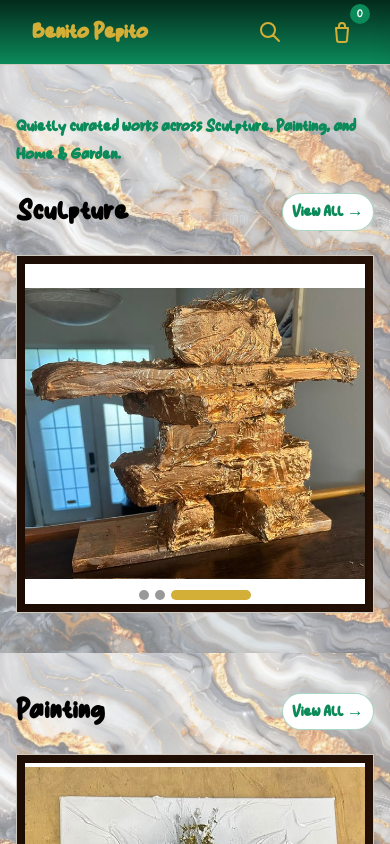
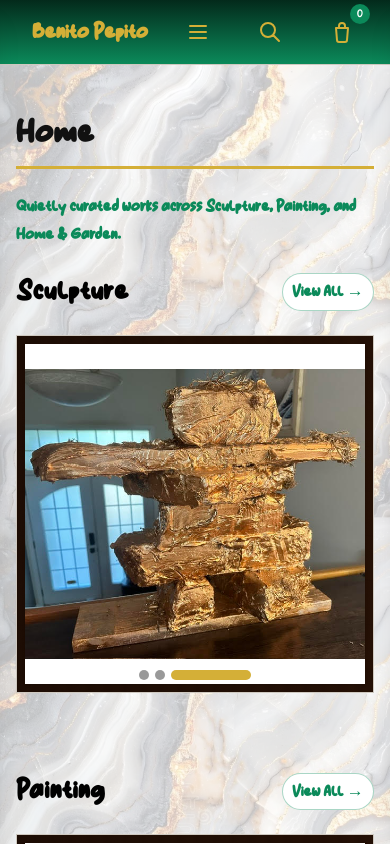
Before and after one commit to proteauj/benito-pepito, a Next.js app in the folder my-app/: page / in a window 390 px wide. Shown: the top 844 px of the page. Built offline with nearby package versions, Linux system fonts and the light colour scheme.

Commit message:
work on bgStyle in mobile and change menu

```diff
--- a/my-app/src/app/contact/page.tsx
+++ b/my-app/src/app/contact/page.tsx
@@ -7,7 +7,9 @@ export default function ContactPage() {
   return (
     <div className="min-h-screen stoneBg text-[var(--foreground)]">
       <div className="max-w-5xl mx-auto px-4 sm:px-6 lg:px-8 py-12">
-        <h1 className="text-4xl font-bold mb-6">{t('contact.title')}</h1>
+        <div className="leafy-divider pb-3 mb-6">
+          <h1 className="text-4xl font-bold">{t('contact.title')}</h1>
+        </div>
         <p className="text-lg text-black/80 leading-relaxed mb-8">
           {t('contact.description')}
         </p>
--- a/my-app/src/app/globals.css
+++ b/my-app/src/app/globals.css
@@ -2,6 +2,27 @@
 .headerGradient {
   /* Vertical gradient: top (darker) -> bottom (leaf) */
   background-image: linear-gradient(180deg, #032a1b 0%, #0b8a5a 100%);
+}
+
+/* Opaque granite background for side drawers */
+.drawerBg {
+  background-color: var(--background);
+  background-image:
+    linear-gradient(0deg, rgba(255,255,255,0.5), rgba(255,255,255,0.5)),
+    url('/stoneBg.jpeg');
+  background-size: cover; /* fill the drawer area */
+  background-repeat: no-repeat; /* no tiling on desktop */
+  background-position: center top;
+}
+@media (max-width: 768px) {
+  .drawerBg {
+    background-image:
+      linear-gradient(0deg, rgba(255,255,255,0.5), rgba(255,255,255,0.5)),
+      url('/stoneBg-rotated.jpg');
+    background-repeat: no-repeat, repeat-y; /* vertical tiling only */
+    background-size: cover, 100% auto; /* span full width, repeat down */
+    background-position: center, center top;
+  }
 }
 @import "tailwindcss";
 
@@ -46,8 +67,9 @@ body {
   background-image:
     linear-gradient(0deg, rgba(255,255,255,0.5), rgba(255,255,255,0.5)),
     url('/stoneBg.jpeg');
-  background-size: cover;
-  background-repeat: no-repeat;
+  /* gradient covers; texture spans full width and only repeats vertically */
+  background-size: cover, 100% auto;
+  background-repeat: no-repeat, repeat-y;
   background-attachment: fixed;
   background-blend-mode: normal; /* keep texture visible */
   color: var(--foreground);
@@ -62,10 +84,12 @@ body {
   background-image:
     linear-gradient(0deg, rgba(255,255,255,0.5), rgba(255,255,255,0.5)),
     url('/stoneBg.jpeg');
-  background-size: cover;
-  background-repeat: no-repeat;
+  /* gradient covers; texture spans full width and only repeats vertically */
+  background-size: cover, 100% auto;
+  background-repeat: no-repeat, repeat-y;
   background-attachment: fixed;
   background-blend-mode: normal;
+  position: relative; /* allow mobile ::before overlay */
 }
 
 /* Mobile tuning: show more of the stone texture and avoid iOS fixed-attachment jank */
@@ -73,10 +97,86 @@ body {
   body,
   .stoneBg {
     /* For layered backgrounds, specify sizes per layer: gradient, image */
-    background-size: cover, contain; /* gradient covers; image uses contain as tile unit */
+    background-size: cover, 100% auto; /* gradient covers; image spans full width */
     background-position: center top, center top; /* align both layers */
     background-repeat: no-repeat, repeat-y; /* tile stone image vertically to fill height */
     background-attachment: scroll, scroll; /* disable fixed on mobile */
+  }
+
+  /* On mobile, disable the body stone image to avoid duplicate/unrotated layer */
+  body {
+    /* Solid base only; overlay will carry gradient + texture */
+    background-image: none;
+    background-color: var(--background);
+    background-attachment: scroll;
+    position: relative; /* enable ::before layering */
+  }
+
+  /* On mobile, render the rotated, repeating stone texture across the whole page */
+  body::before {
+    content: '';
+    position: fixed;
+    inset: 0;
+    /* Single unified background: gradient overlay + repeated texture */
+    background-image:
+      linear-gradient(0deg, rgba(255,255,255,0.5), rgba(255,255,255,0.5)),
+      url('/stoneBg-rotated.jpg');
+    background-position: center, center top;
+    background-repeat: no-repeat, repeat-y; /* overlay doesn't repeat; texture repeats vertically only */
+    background-size: cover, 100% auto; /* overlay covers; texture spans full width and repeats down */
+    /* No transform needed: asset is already rotated, allowing native repeat */
+    pointer-events: none;
+    z-index: 0; /* above body background, below content */
+    opacity: 1;
+  }
+
+  /* Make section backgrounds transparent so body::before is visible */
+  .stoneBg {
+    background: transparent; /* remove solid color fill */
+    background-image: linear-gradient(0deg, rgba(255,255,255,0.5), rgba(255,255,255,0.5)); /* gradient only */
+    background-size: cover;
+    background-repeat: no-repeat;
+    background-position: center top;
+    background-attachment: scroll;
+  }
+}
+
+/* If the screen is wider than tall on mobile, fall back to desktop (non-rotated) behavior */
+@media (max-width: 768px) and (orientation: landscape) {
+  /* Remove the mobile overlay */
+  body::before { content: none; }
+
+  /* Restore layered desktop background with vertical-only repeat */
+  body {
+    background-image:
+      linear-gradient(0deg, rgba(255,255,255,0.5), rgba(255,255,255,0.5)),
+      url('/stoneBg.jpeg');
+    background-position: center top, center top;
+    background-repeat: no-repeat, repeat-y;
+    background-size: cover, 100% auto;
+    background-attachment: scroll;
+  }
+
+  /* Ensure sections also use non-rotated texture */
+  .stoneBg {
+    background: var(--background);
+    background-image:
+      linear-gradient(0deg, rgba(255,255,255,0.5), rgba(255,255,255,0.5)),
+      url('/stoneBg.jpeg');
+    background-position: center top, center top;
+    background-repeat: no-repeat, repeat-y;
+    background-size: cover, 100% auto;
+    background-attachment: scroll;
+  }
+
+  /* Drawer granite non-rotated in landscape */
+  .drawerBg {
+    background-image:
+      linear-gradient(0deg, rgba(255,255,255,0.5), rgba(255,255,255,0.5)),
+      url('/stoneBg.jpeg');
+    background-repeat: no-repeat, repeat-y;
+    background-size: cover, 100% auto;
+    background-position: center, center top;
   }
 }
 
@@ -148,7 +248,7 @@ a.btn,
 
 /* Leafy divider helper */
 .leafy-divider {
-  border-bottom: 1px solid color-mix(in oklab, var(--leaf) 30%, transparent);
+  border-bottom: 3px solid var(--gold);
 }
 
 /* Link styles that are visible on stone backgrounds */
--- a/my-app/src/app/page.tsx
+++ b/my-app/src/app/page.tsx
@@ -54,8 +54,8 @@ export default function HomePage() {
   if (loading) {
     return (
       <div className="min-h-screen flex items-center justify-center">
-        <div className="bg-white/95 border border-[#cfc9c0] shadow px-10 py-8 text-center">
-          <div className="animate-spin rounded-full h-12 w-12 border-2 border-[var(--leaf)] border-t-transparent mx-auto"></div>
+        <div className="bg-white/95 border border-[#cfc9c0] shadow px-16 py-12 text-center w-full max-w-md">
+          <div className="animate-spin rounded-full h-16 w-16 border-2 border-[var(--leaf)] border-t-transparent mx-auto"></div>
           <p className="mt-4 text-xl font-semibold text-[var(--leaf)]">{t('loading')}</p>
         </div>
       </div>
@@ -77,9 +77,10 @@ export default function HomePage() {
 
       {/* Category Slideshows: two side-by-side on md+ */}
       <main className="max-w-7xl mx-auto px-4 sm:px-6 lg:px-8 py-12">
-        <div className="pb-4 mb-2">
-          <p className="text-lg font-semibold text-[var(--leaf)]">{t('home.tagline')}</p>
+        <div className="leafy-divider pb-3 mb-6">
+          <h1 className="text-4xl font-bold">{t('nav.home')}</h1>
         </div>
+        <p className="text-lg font-semibold text-[var(--leaf)] mb-6">{t('home.tagline')}</p>
         <div className="grid grid-cols-1 md:grid-cols-2 xl:grid-cols-3 gap-8">
           {Object.entries(productsByCategory).map(([category, products]) => (
             <CategorySlideshow
--- a/my-app/src/app/product/[slug]/page.tsx
+++ b/my-app/src/app/product/[slug]/page.tsx
@@ -136,7 +136,9 @@ export default function ProductPage() {
 
           {/* Product Info */}
           <div>
-            <h1 className="text-3xl font-bold text-black mb-1">{product.title} · {product.year}</h1>
+            <div className="leafy-divider pb-3 mb-4">
+              <h1 className="text-3xl font-bold text-black">{product.title} · {product.year}</h1>
+            </div>
             <p className="text-black/70 mb-4">{product.medium}</p>
 
             {/* Rating removed per request */}
--- a/my-app/src/components/MiniCartDrawer.tsx
+++ b/my-app/src/components/MiniCartDrawer.tsx
@@ -22,7 +22,7 @@ export default function MiniCartDrawer() {
 
       {/* Drawer */}
       <aside
-        className={`absolute right-0 top-0 h-full w-full sm:w-[420px] stoneBg text-[var(--foreground)] shadow-xl transform transition-transform ${
+        className={`absolute right-0 top-0 h-full w-full sm:w-[420px] drawerBg text-[var(--foreground)] shadow-xl transform transition-transform ${
           isOpen ? 'translate-x-0' : 'translate-x-full'
         }`}
         role="dialog"
--- a/my-app/src/components/SiteHeader.tsx
+++ b/my-app/src/components/SiteHeader.tsx
@@ -1,27 +1,39 @@
-'use client';
+"use client";
 
 import Link from 'next/link';
+import { useState } from 'react';
 import { useCart } from '@/contexts/CartContext';
 import { useI18n } from '@/i18n/I18nProvider';
 
 export default function SiteHeader() {
   const { itemCount, toggleCart } = useCart();
   const { t } = useI18n();
+  const [mobileOpen, setMobileOpen] = useState(false);
   return (
     <header className="headerGradient border-b border-[#cfc9c0]">
       <div className="max-w-7xl mx-auto px-4 sm:px-6 lg:px-8">
         <div className="flex justify-between items-center h-16">
           <div className="flex items-center">
-            <Link href="/" className="h-16 flex items-center px-4 text-2xl md:text-3xl font-extrabold text-[var(--gold)] hover:bg-white hover:text-[var(--leaf)] transition-colors">Benito Pepito</Link>
+            <Link href="/" className="h-16 flex items-center px-4 text-2xl md:text-3xl font-extrabold text-[var(--gold)] hover:bg-white hover:text-[var(--leaf)] transition-colors whitespace-nowrap">Benito Pepito</Link>
           </div>
+          {/* Desktop navigation (no Home link) */}
           <nav className="hidden md:flex space-x-2 h-16">
-            <Link href="/" className="h-full px-3 text-[var(--gold)] hover:bg-white hover:text-[var(--leaf)] flex items-center transition-colors text-lg md:text-xl font-semibold">{t('nav.home')}</Link>
             <Link href="/categories" className="h-full px-3 text-[var(--gold)] hover:bg-white hover:text-[var(--leaf)] flex items-center transition-colors text-lg md:text-xl font-semibold">{t('nav.categories')}</Link>
             <Link href="/products" className="h-full px-3 text-[var(--gold)] hover:bg-white hover:text-[var(--leaf)] flex items-center transition-colors text-lg md:text-xl font-semibold">{t('nav.allWorks')}</Link>
             <Link href="/about" className="h-full px-3 text-[var(--gold)] hover:bg-white hover:text-[var(--leaf)] flex items-center transition-colors text-lg md:text-xl font-semibold">{t('nav.about')}</Link>
             <Link href="/contact" className="h-full px-3 text-[var(--gold)] hover:bg-white hover:text-[var(--leaf)] flex items-center transition-colors text-lg md:text-xl font-semibold">{t('nav.contact')}</Link>
           </nav>
           <div className="flex items-center space-x-2 h-16">
+            {/* Mobile hamburger */}
+            <button
+              className="md:hidden h-16 w-16 text-[var(--gold)] hover:bg-white hover:text-[var(--leaf)] flex items-center justify-center transition-colors"
+              aria-label="Open menu"
+              onClick={() => setMobileOpen(true)}
+            >
+              <svg className="w-6 h-6" fill="none" stroke="currentColor" viewBox="0 0 24 24">
+                <path strokeLinecap="round" strokeLinejoin="round" strokeWidth={2} d="M4 6h16M4 12h16M4 18h16" />
+              </svg>
+            </button>
             <Link href="/products" className="h-16 w-16 text-[var(--gold)] hover:bg-white hover:text-[var(--leaf)] flex items-center justify-center transition-colors rounded-none overflow-hidden" aria-label="Search">
               <svg className="w-6 h-6" fill="none" stroke="currentColor" viewBox="0 0 24 24">
                 <path strokeLinecap="round" strokeLinejoin="round" strokeWidth={2} d="M21 21l-6-6m2-5a7 7 0 11-14 0 7 7 0 0114 0z" />
@@ -38,6 +50,32 @@ export default function SiteHeader() {
           </div>
         </div>
       </div>
+
+      {/* Mobile drawer */}
+      <div className={`fixed inset-0 z-40 ${mobileOpen ? 'pointer-events-auto' : 'pointer-events-none'}`} aria-hidden={!mobileOpen}>
+        {/* Backdrop */}
+        <div
+          className={`absolute inset-0 bg-black/50 transition-opacity ${mobileOpen ? 'opacity-100' : 'opacity-0'}`}
+          onClick={() => setMobileOpen(false)}
+        />
+        {/* Panel */}
+        <aside
+          className={`absolute left-0 top-0 h-full w-4/5 max-w-xs drawerBg text-[var(--foreground)] shadow-xl transform transition-transform ${mobileOpen ? 'translate-x-0' : '-translate-x-full'}`}
+          role="dialog"
+          aria-label="Main menu"
+        >
+          <div className="flex items-center justify-between px-5 py-4 border-b border-[#2a2f2d]">
+            <span className="font-semibold">Menu</span>
+            <button onClick={() => setMobileOpen(false)} className="text-[var(--foreground)]/70 hover:text-[var(--gold)]" aria-label="Close menu">✕</button>
+          </div>
+          <nav className="p-5 space-y-3">
+            <Link href="/categories" onClick={() => setMobileOpen(false)} className="block px-3 py-2 bg-white border border-[#cfc9c0]">{t('nav.categories')}</Link>
+            <Link href="/products" onClick={() => setMobileOpen(false)} className="block px-3 py-2 bg-white border border-[#cfc9c0]">{t('nav.allWorks')}</Link>
+            <Link href="/about" onClick={() => setMobileOpen(false)} className="block px-3 py-2 bg-white border border-[#cfc9c0]">{t('nav.about')}</Link>
+            <Link href="/contact" onClick={() => setMobileOpen(false)} className="block px-3 py-2 bg-white border border-[#cfc9c0]">{t('nav.contact')}</Link>
+          </nav>
+        </aside>
+      </div>
     </header>
   );
 }
```
Also changed, not shown: my-app/src/i18n/messages/fr.json (+4 -4 lines), my-app/public/stoneBg-rotated.jpg (added).
